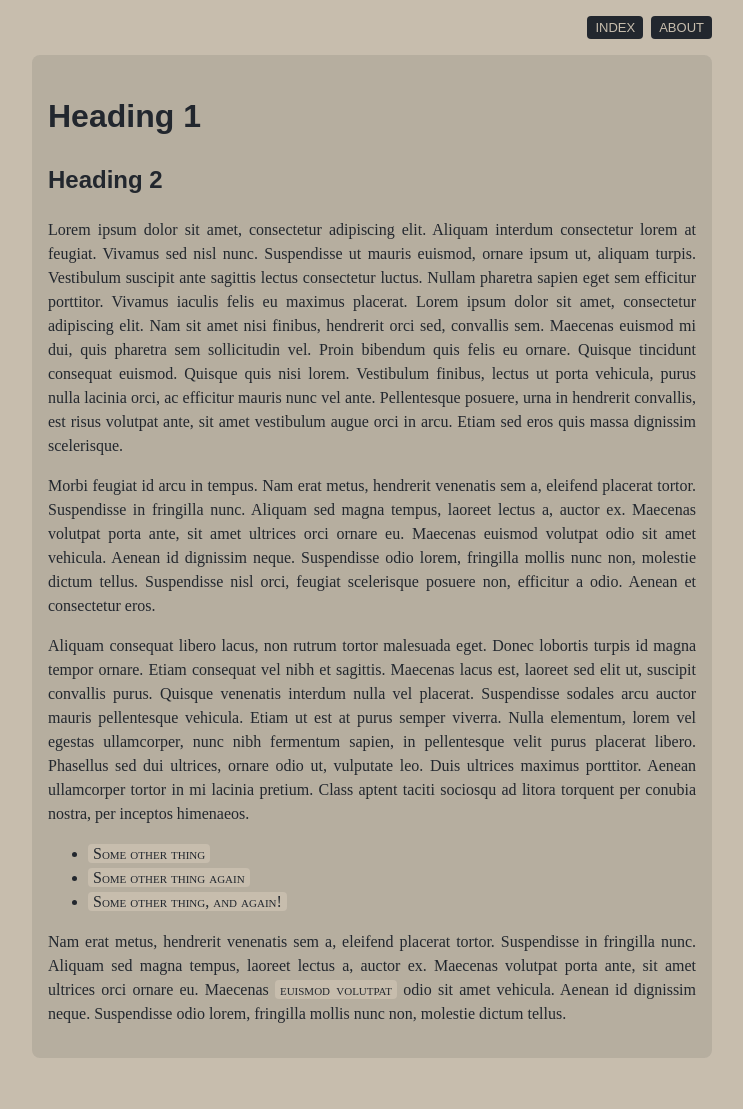
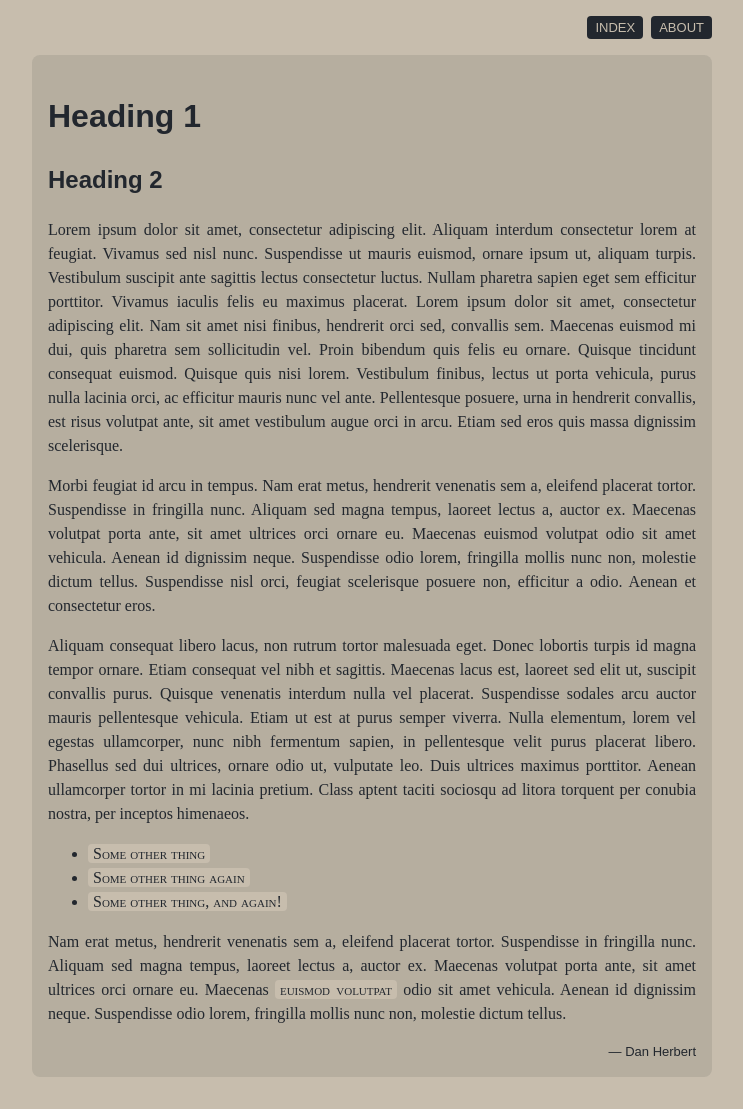
Before and after one commit to pocketninja/jekyll-theme-proseus, a Jekyll site: the page built from index.md, in a window 1280 px wide. Shown: the whole page, without its empty margins (268-1011 px from the left). Built offline with Jekyll 4.4.1, drawn with Linux system fonts in a browser that asks for light colours.

Commit message:
Add support for author and date

```diff
--- a/_config.yml
+++ b/_config.yml
@@ -1,3 +1,9 @@
 header_pages:
   - index.md
   - about.md
+defaults:
+  -
+    scope:
+      path: "" # empty means all files
+    values:
+      author: "Dan Herbert"
--- a/_layouts/default.html
+++ b/_layouts/default.html
@@ -2,6 +2,10 @@
 {%- include header.html -%}
 <main>
     {{ content }}
+
+    <p class="author">
+        {{ page.date }} &mdash; {{ page.author }}
+    </p>
 </main>
 {%- include footer.html -%}
 {%- include tail.html -%}
--- a/_sass/base.scss
+++ b/_sass/base.scss
@@ -64,6 +64,13 @@ main {
 
   p {
     text-align: justify;
+
+    &.author {
+      text-align: right;
+      font-family: $font-family-sans;
+      font-size: small;
+      margin: 0;
+    }
   }
 
   a {
```
Also changed, not shown: README.md.
